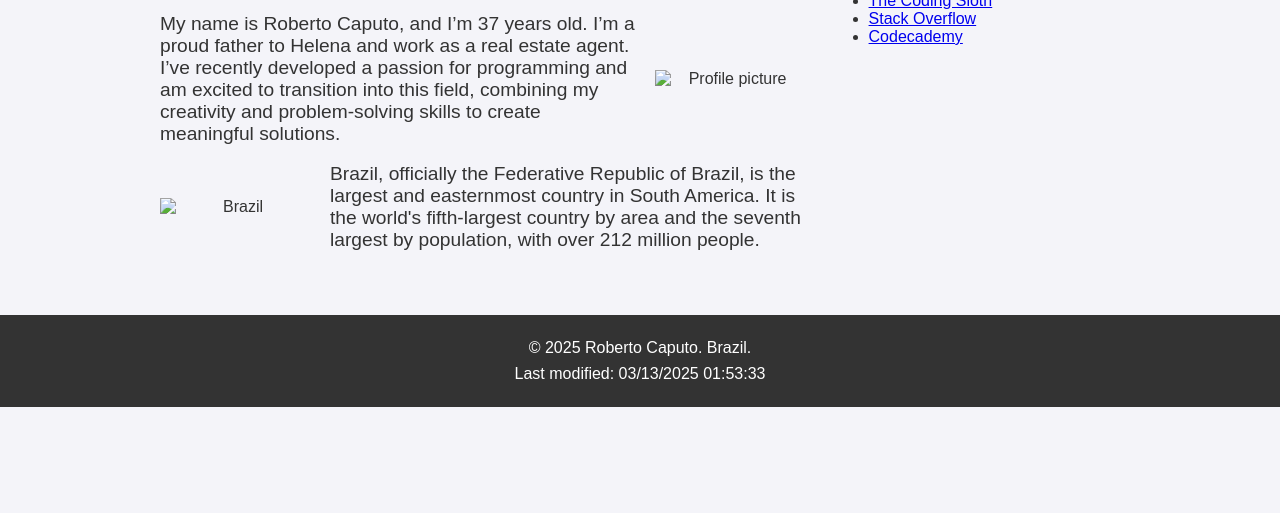
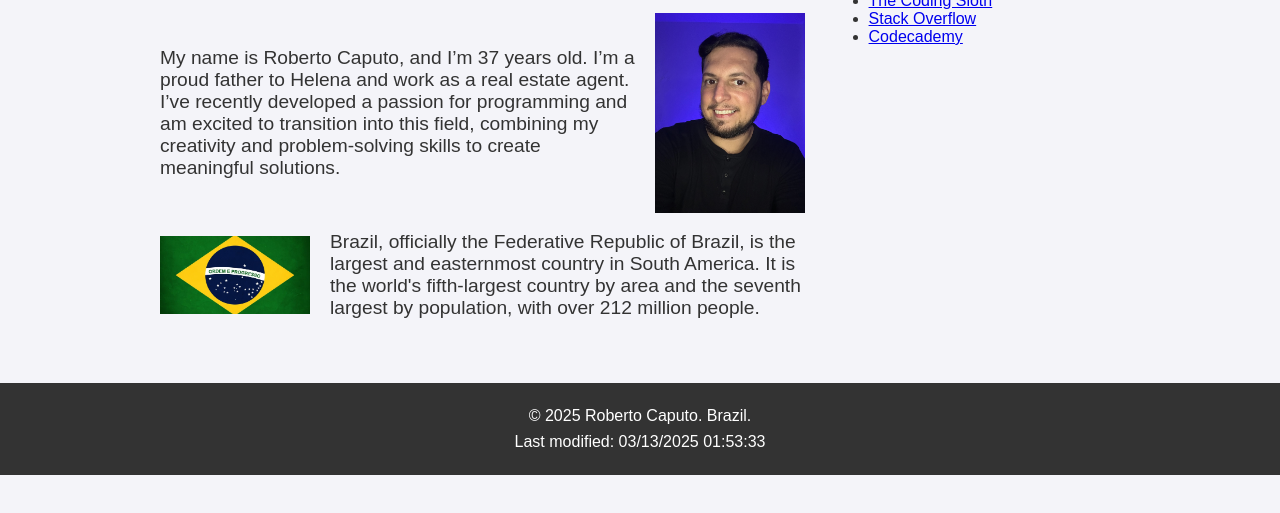
Before and after one commit to robertocaputo/wdd131, a plain HTML site: page week01/index.html in a window 1280 px wide. Shown: the part 207-720 px from the top of the page. Drawn offline with Linux system fonts and the light colour scheme.

Commit message:
Update index.html

```diff
--- a/week01/index.html
+++ b/week01/index.html
@@ -28,11 +28,11 @@
         <h2>About Me</h2>
         <div class="profile">
             <p>My name is Roberto Caputo, and I’m 37 years old. I’m a proud father to Helena and work as a real estate agent. I’ve recently developed a passion for programming and am excited to transition into this field, combining my creativity and problem-solving skills to create meaningful solutions.</p>
-            <img src="week01/images/Roberto.JPG" alt="Profile picture">
+            <img src="images/Roberto.JPG" alt="Profile picture">
         </div>
         <br>
         <div class="country">
-            <img src="week01/images/Brazil.jpg" alt="Brazil">
+            <img src="images/Brazil.jpg" alt="Brazil">
             <p>Brazil, officially the Federative Republic of Brazil, is the largest and easternmost country in South America. It is the world's fifth-largest country by area and the seventh largest by population, with over 212 million people.</p>
         </div>
     </section>
```
